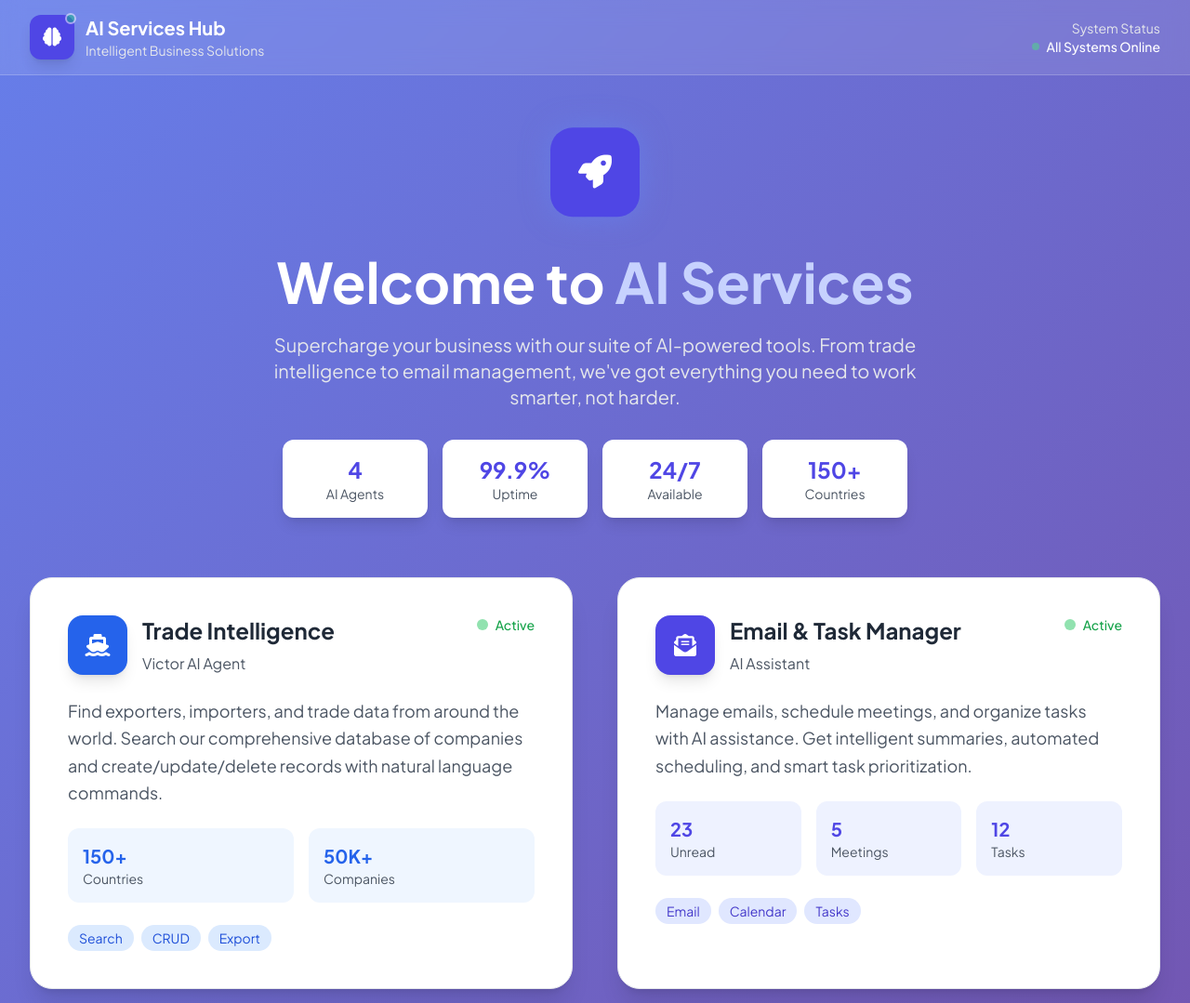
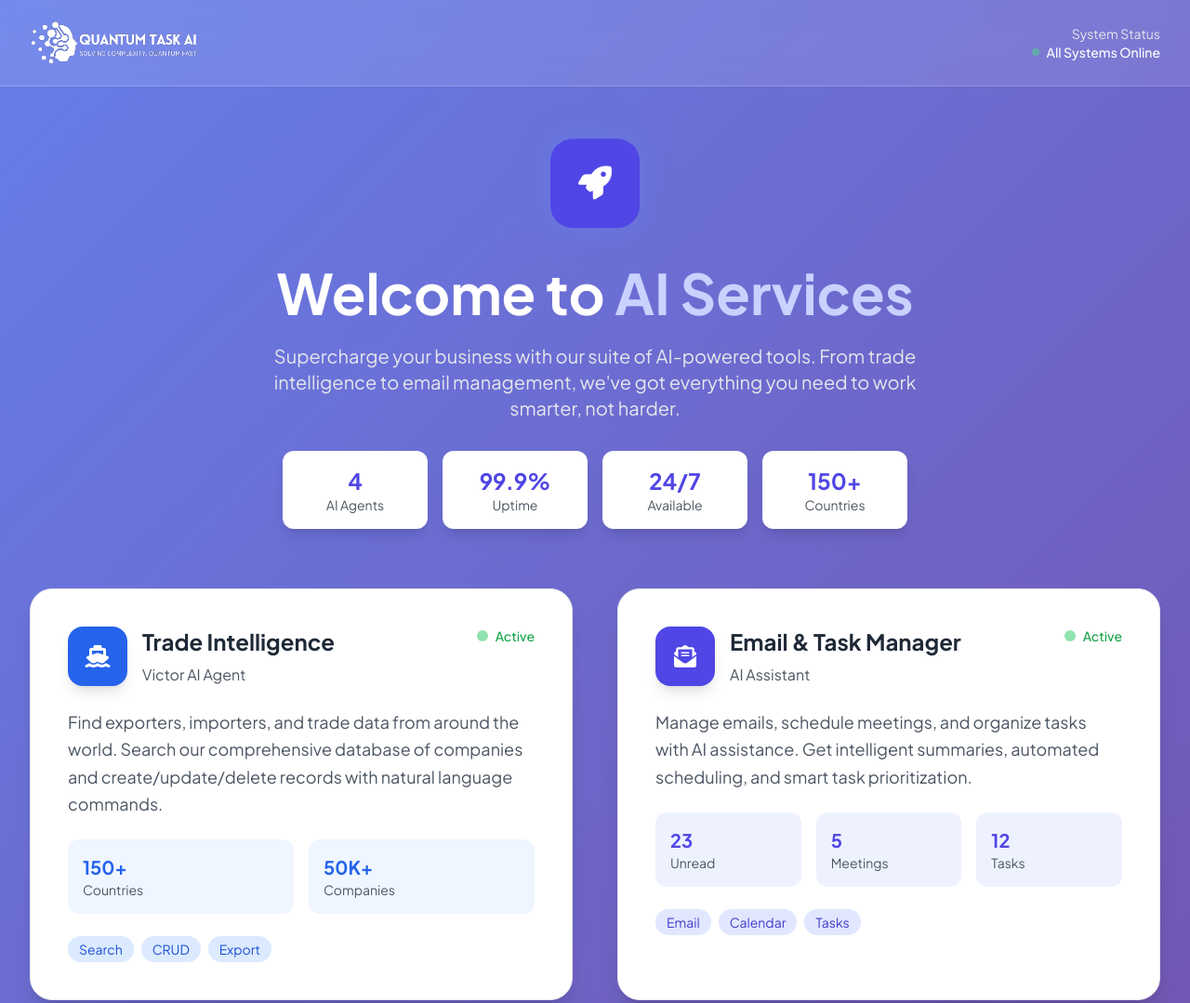
Before and after one commit to thecyberlearn/Victor-AI-Hub, a plain HTML site: page index.html in a window 1280 px wide. Shown: the top 1079 px of the page at 93% size. Drawn offline with nearby package versions, Linux system fonts and the light colour scheme.

Commit message:
Update index.html

```diff
--- a/index.html
+++ b/index.html
@@ -95,13 +95,9 @@
     <div class="max-w-7xl mx-auto px-4 sm:px-6 lg:px-8">
       <div class="flex justify-between items-center py-4">
         <div class="flex items-center gap-3">
-          <div class="w-12 h-12 bg-indigo-600 rounded-xl flex items-center justify-center shadow-lg status-indicator">
-            <i class="fas fa-brain text-white text-xl"></i>
-          </div>
           <div>
-            <h1 class="text-xl font-bold text-white">AI Services Hub</h1>
-            <p class="text-sm text-gray-200">Intelligent Business Solutions</p>
-          </div>
+  <img src="logo.png" alt="Logo" class="w-full h-full object-contain" />
+</div>
         </div>
 
         <div class="hidden md:flex items-center gap-6">
```
